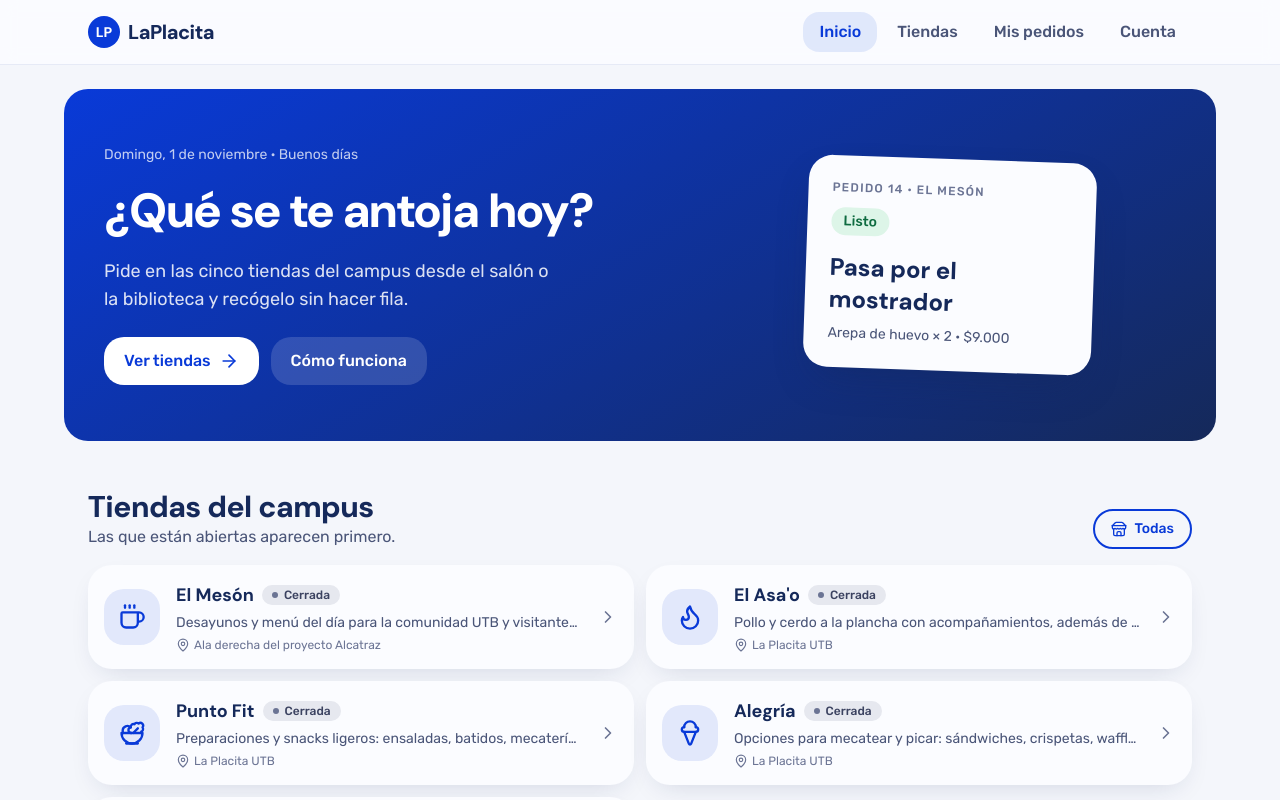
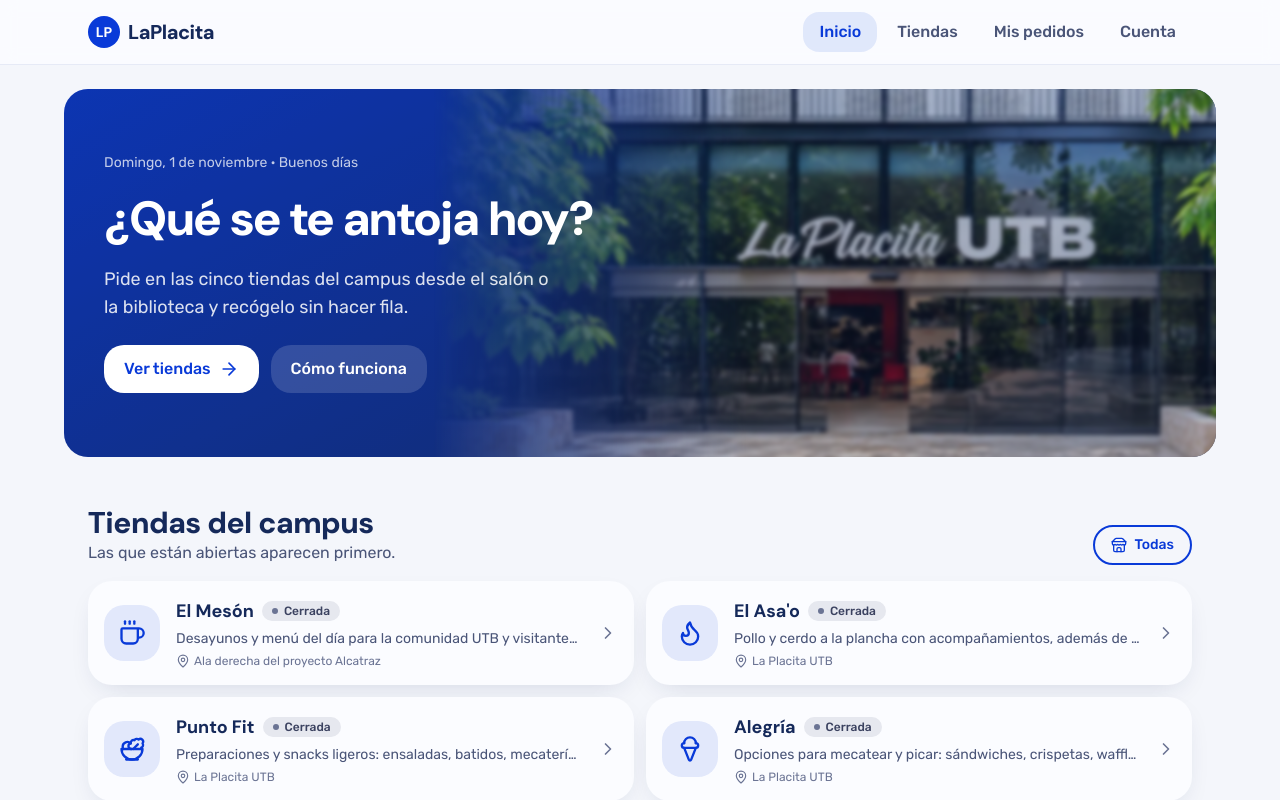
Before and after one commit to ISCOUTB/AS_202620_LaPlacita, a Next.js app in the folder frontend/: page / in a window 1280 px wide. Shown: the top 800 px of the page. Built offline with nearby package versions, Linux system fonts and the light colour scheme; no server answers.

Commit message:
feat(inicio): fachada de La Placita de fondo en la portada en lugar del recuadro de pedido

```diff
--- a/frontend/app/page.tsx
+++ b/frontend/app/page.tsx
@@ -1,3 +1,4 @@
+import Image from "next/image"
 import { ArrowRight, Clock, ReceiptText, ShoppingBag, Store } from "lucide-react"
 import { BotonEnlace } from "@/components/utb/boton"
 import { Saludo } from "@/components/inicio/saludo"
@@ -24,9 +25,27 @@ const PASOS = [
 export default function Inicio() {
   return (
     <>
-      <section className="degradado-utb rounded-b-[2rem] text-white md:mx-auto md:mt-6 md:max-w-6xl md:rounded-3xl">
-        <div className="mx-auto grid max-w-6xl gap-8 px-5 pt-8 pb-10 md:grid-cols-[1.3fr_1fr] md:items-center md:px-10 md:py-14">
-          <div className="flex flex-col gap-4">
+      <section className="degradado-utb relative isolate overflow-hidden rounded-b-[2rem] text-white md:mx-auto md:mt-6 md:max-w-6xl md:rounded-3xl">
+        {/* Fachada de La Placita de fondo, algo difuminada. En pantalla ancha
+            ocupa la parte derecha y se desvanece hacia el texto, para que el
+            letrero no quede detrás del título. En el celular cubre todo y una
+            capa azul pareja mantiene legible el texto. */}
+        <div
+          aria-hidden="true"
+          className="absolute inset-0 -z-20 md:left-auto md:w-[68%] md:[mask-image:linear-gradient(to_right,transparent,black_40%)]"
+        >
+          <Image
+            src="/imagenes/placita-utb.webp"
+            alt=""
+            fill
+            priority
+            unoptimized
+            className="scale-105 object-cover object-[15%_center] blur-[2px]"
+          />
+        </div>
+        <div aria-hidden="true" className="absolute inset-0 -z-10 bg-azul/80 md:bg-noche/30" />
+        <div className="mx-auto max-w-6xl px-5 pt-8 pb-10 md:px-10 md:py-16">
+          <div className="flex max-w-xl flex-col gap-4">
             <Saludo />
             <h1 className="font-display text-4xl leading-tight font-extrabold text-balance md:text-5xl">
               ¿Qué se te antoja hoy?
@@ -42,17 +61,6 @@ export default function Inicio() {
               <BotonEnlace href="#como-funciona" variante="claro">
                 Cómo funciona
               </BotonEnlace>
-            </div>
-          </div>
-
-          <div aria-hidden="true" className="hidden justify-center md:flex">
-            <div className="w-72 rotate-2 rounded-3xl bg-superficie p-6 text-tinta shadow-flotante">
-              <p className="text-xs font-medium tracking-widest text-tenue uppercase">Pedido 14 · El Mesón</p>
-              <p className="mt-3 inline-flex rounded-full bg-listo-fondo px-3 py-1 text-sm font-medium text-listo-texto">
-                Listo
-              </p>
-              <p className="mt-4 font-display text-2xl font-extrabold text-noche">Pasa por el mostrador</p>
-              <p className="mt-2 text-sm text-suave">Arepa de huevo × 2 · $9.000</p>
             </div>
           </div>
         </div>
```
Also changed, not shown: frontend/public/imagenes/placita-utb.webp (added).
